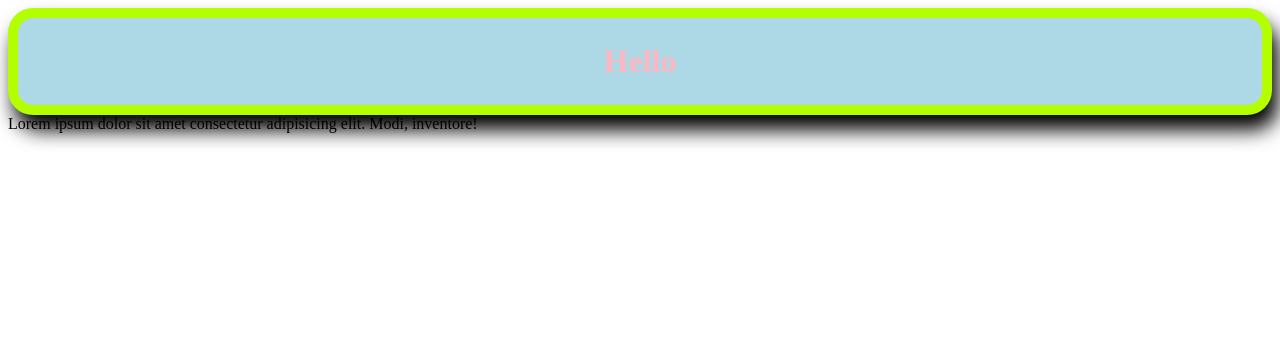
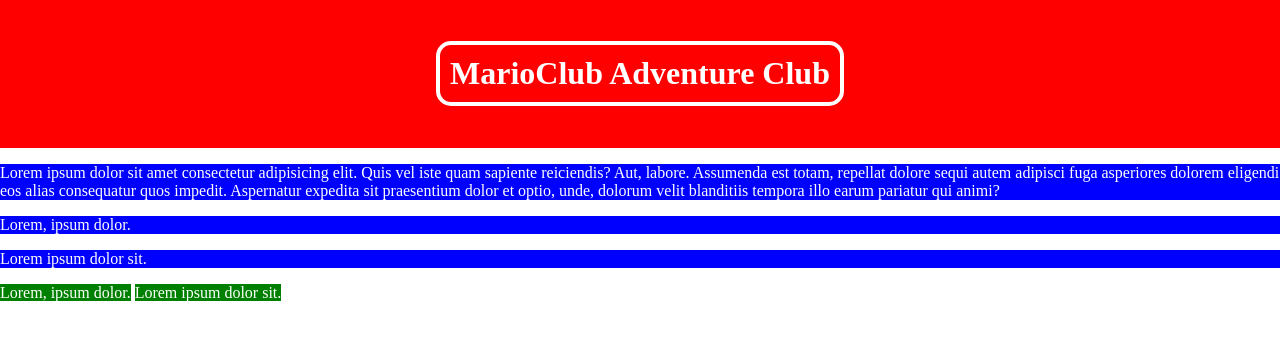
Before and after one commit to rotimijoshua/html_learning, a plain HTML site: page box-model.html in a window 1280 px wide. Drawn offline with Linux system fonts and the light colour scheme.

Commit message:
css-display-properties

```diff
--- a/box-model.html
+++ b/box-model.html
@@ -3,11 +3,17 @@
 <head>
     <meta charset="UTF-8">
     <meta name="viewport" content="width=device-width, initial-scale=1.0">
-    <title>Css Box Model</title>
+    <title>CSS Box Model</title>
     <link rel="stylesheet" href="style.css">
 </head>
 <body>
-    <h1>Hello</h1>
-    <p>Lorem ipsum dolor sit amet consectetur adipisicing elit. Modi, inventore! </p>
+    <div>
+        <h1>MarioClub Adventure Club</h1>
+    </div>
+    <p>Lorem ipsum dolor sit amet consectetur adipisicing elit. Quis vel iste quam sapiente reiciendis? Aut, labore. Assumenda est totam, repellat dolore sequi autem adipisci fuga asperiores dolorem eligendi eos alias consequatur quos impedit. Aspernatur expedita sit praesentium dolor et optio, unde, dolorum velit blanditiis tempora illo earum pariatur qui animi?</p>
+    <p>Lorem, ipsum dolor.</p>
+    <p>Lorem ipsum dolor sit.</p>
+    <span>Lorem, ipsum dolor.</span>
+    <span>Lorem ipsum dolor sit.</span>
 </body>
 </html>
--- a/style.css
+++ b/style.css
@@ -1,14 +1,27 @@
-h1{
+body{
     margin:0;
-    background-color:lightblue  ;
-    color: lightpink;
-    text-align: center;
-    padding:25px;
-    border: rgb(179, 255, 0) solid 10px;
-    box-shadow: 6px 15px 20px black ;
-    border-radius:25px;;
 }
 
-p{
-    margin:0;
+div{
+    background-color: red;
+    padding: 20px;
+    text-align: center;
 }
+
+h1 {
+    color: white;
+    border: white solid 4px;
+    border-radius: 15px;
+    padding: 10px;
+    display: inline-block;
+}
+
+p {
+    background-color: blue;
+    color: white;
+}
+
+span{
+    background-color: green;
+    color: white;
+}
```
